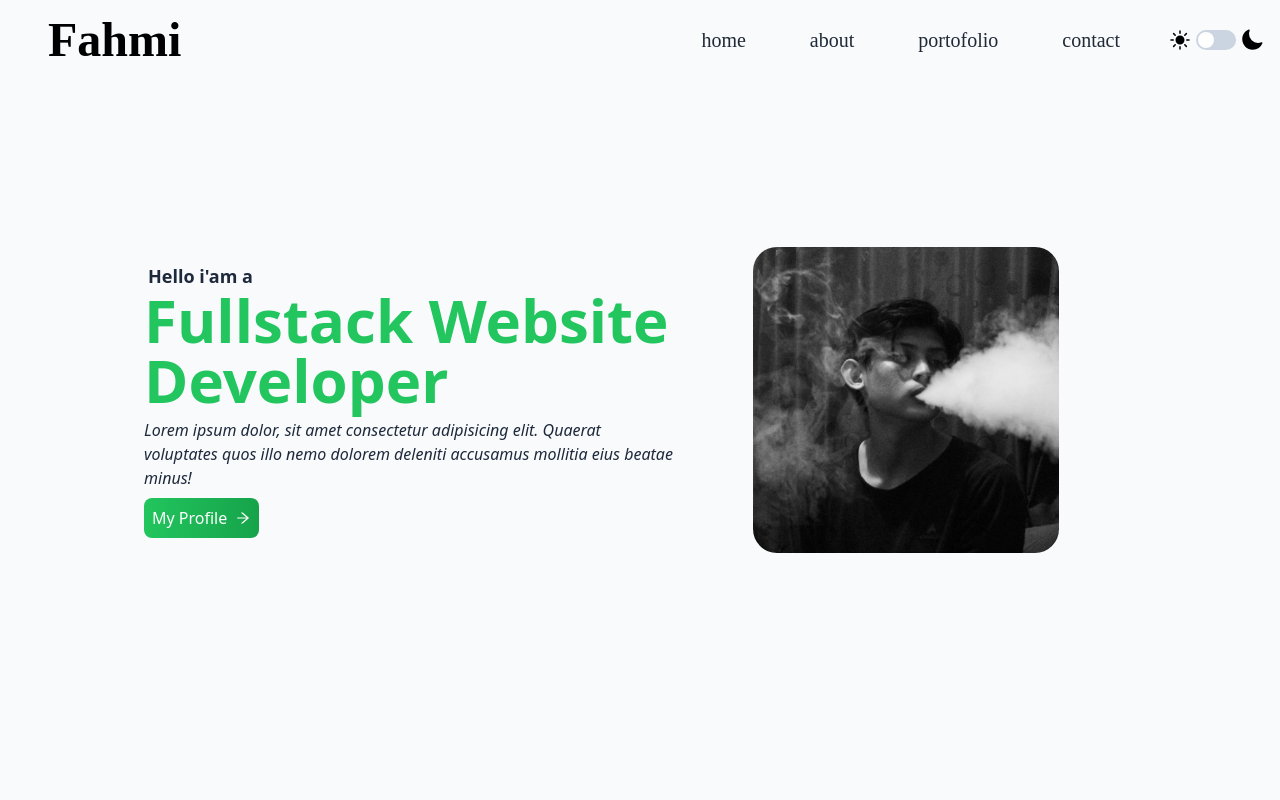
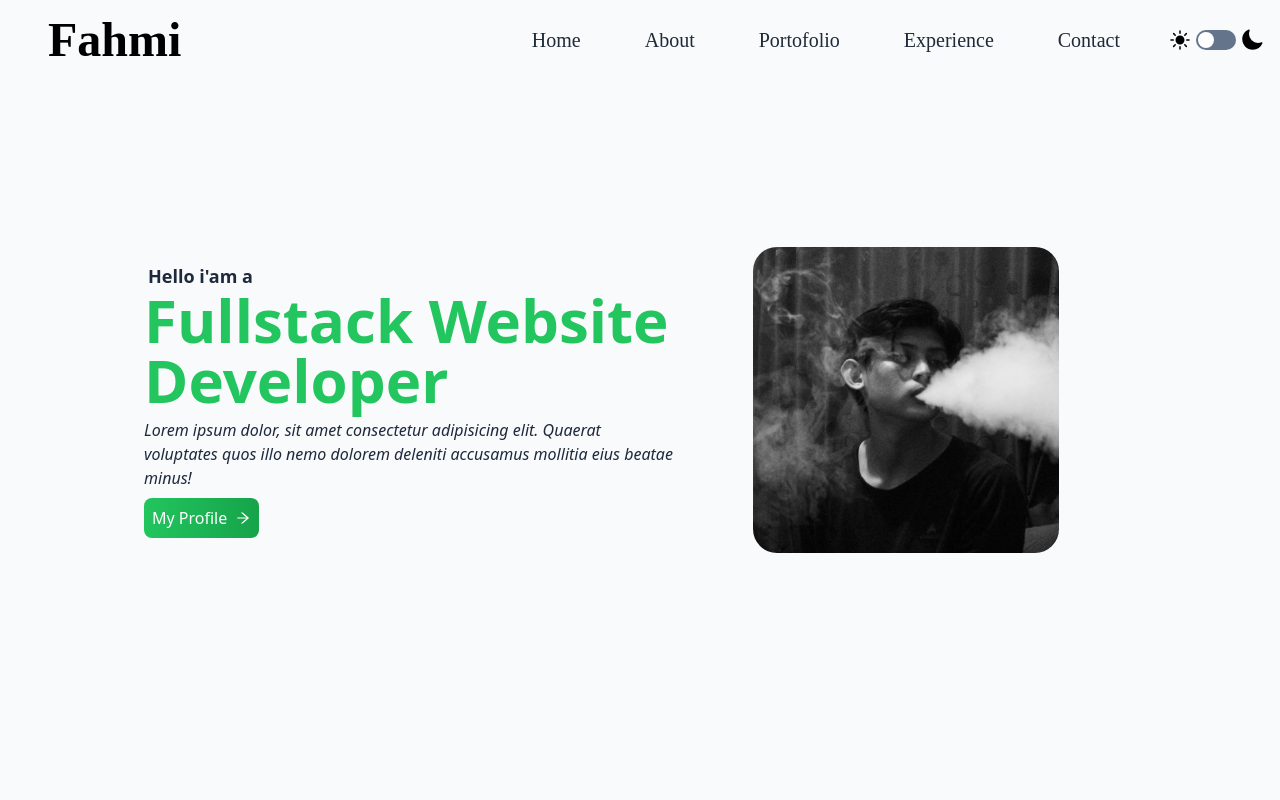
Before and after one commit to fahmiAzizz/My-Portofolio, a React (Vite) app: page / in a window 1280 px wide. Shown: the top 800 px of the page. Built offline with nearby package versions, Linux system fonts and the light colour scheme; a web font is replaced by a local one.

Commit message:
menambahkan fitur smooth scroll

```diff
--- a/index.html
+++ b/index.html
@@ -1,5 +1,5 @@
 <!doctype html>
-<html lang="en">
+<html lang="en" class=" scroll-smooth">
 
 <head>
   <meta charset="UTF-8" />
--- a/src/components/About.jsx
+++ b/src/components/About.jsx
@@ -3,10 +3,10 @@ import Hero from '../assets/Hero.jpeg'
 
 const About = () => {
     return (
-        <div name='about' className='w-full h-screen dark:text-slate-100 dark:bg-gradient-to-b dark:to-slate-800
+        <div id='about' className='w-full h-screen dark:text-slate-100 dark:bg-gradient-to-b dark:to-slate-800
         dark:from-slate-900 text-slate-800 bg-slate-200'>
-            <div className='w-full h-full justify-center items-center p-6 max-w-screen-lg mx-auto grid md:grid-cols-2'>
-                <div className='mt-2 md:mt-0'>
+            <div className='w-full h-full justify-center items-end md:items-center p-6 max-w-screen-lg mx-auto grid md:grid-cols-2'>
+                <div className='mt-2  md:mt-0'>
                     <img src={Hero} className=' w-2/3 rounded-3xl mx-auto' alt="" />
                 </div>
                 <div className='m-2'>
--- a/src/components/Contact.jsx
+++ b/src/components/Contact.jsx
@@ -57,7 +57,7 @@ const Contact = () => {
     }
 
     return (
-        <div className=' md:h-screen bg-white  w-full my-4 md:my-0 dark:text-slate-100 dark:bg-gradient-to-b dark:to-slate-950
+        <div id='contact' className=' md:h-screen bg-white dark:bg-slate-950  w-full p-4 md:p-0 dark:text-slate-100 dark:bg-gradient-to-b dark:to-slate-950
         dark:from-slate-900 text-slate-800'>
             <div className='md:h-screen flex items-center'>
                 <div className='flex justify-center border-2 border-slate-300 bg-slate-200 shadow-lg rounded-md p-3 items-center w-full mx-2 md:mx-32 h-full  md:h-[80%] flex-col md:flex-row dark:bg-slate-800 dark:border-slate-900'>
--- a/src/components/Experience.jsx
+++ b/src/components/Experience.jsx
@@ -56,7 +56,7 @@ const Experience = () => {
 
 
     return (
-        <div name="experience" className='w-full text-black bg-slate-200 dark:text-slate-100 dark:bg-slate-900'>
+        <div id="experience" className='w-full py-20 text-black bg-slate-200 dark:text-slate-100 dark:bg-slate-900'>
             <div className=' h-full justify-center p-6 max-w-screen-lg mx-auto flex flex-col'>
                 <div>
                     <p className='text-3xl  text-center font-semibold mb-2'>Experience</p>
--- a/src/components/Home.jsx
+++ b/src/components/Home.jsx
@@ -4,7 +4,7 @@ import { AiOutlineArrowRight } from 'react-icons/ai'
 
 const Home = () => {
     return (
-        <div name="home" className='pt-20 md:pt-0 h-screen w-full bg-slate-50 text-slate-800
+        <div id="home" className='pt-20 md:pt-0 h-screen w-full bg-slate-50 text-slate-800
         dark:text-slate-100 dark:bg-gradient-to-b dark:from-slate-800
         dark:to-slate-900'>
             <div className='max-w-screen-lg mx-auto flex flex-col items-center justify-center h-full px-4 md:flex-row'>
--- a/src/components/Navbar.jsx
+++ b/src/components/Navbar.jsx
@@ -4,6 +4,8 @@ import cn from 'clsx';
 import { throttle } from 'lodash';
 
 const Navbar = () => {
+
+
 
 
     // useEffect(() => {
@@ -61,23 +63,35 @@ const Navbar = () => {
 
 
     const [nav, setNav] = useState(false);
+    const closeNavbar = () => {
+        setNav(false);
+    }
 
     const links = [
         {
             id: 1,
-            link: 'home'
+            link: '#home',
+            name: 'Home'
         },
         {
             id: 2,
-            link: 'about'
+            link: '#about',
+            name: 'About'
         },
         {
             id: 3,
-            link: 'portofolio'
+            link: '#portofolio',
+            name: 'Portofolio'
         },
         {
             id: 4,
-            link: 'contact'
+            link: '#experience',
+            name: 'Experience'
+        },
+        {
+            id: 5,
+            link: '#contact',
+            name: 'Contact'
         }
     ]
 
@@ -111,14 +125,14 @@ const Navbar = () => {
             </div>
             <ul className='hidden md:flex'>
                 {links.map(link => (
-                    <li key={link.id} className='dark:text-white text-xl px-4 mr-8 cursor-pointer font-medium text-gray-800 hover:scale-110 duration-200 '>{link.link}</li>
+                    <li key={link.id} className='dark:text-white text-xl px-4 mr-8 cursor-pointer font-medium text-gray-800 hover:scale-110 duration-200 '><a href={link.link}>{link.name}</a></li>
                 ))}
 
                 <li className='flex items-center gap-1'>
                     <svg xmlns="http://www.w3.org/2000/svg" viewBox="0 0 24 24" fill="currentColor" className="w-6 h-6 dark:text-white">
                         <path d="M12 2.25a.75.75 0 01.75.75v2.25a.75.75 0 01-1.5 0V3a.75.75 0 01.75-.75zM7.5 12a4.5 4.5 0 119 0 4.5 4.5 0 01-9 0zM18.894 6.166a.75.75 0 00-1.06-1.06l-1.591 1.59a.75.75 0 101.06 1.061l1.591-1.59zM21.75 12a.75.75 0 01-.75.75h-2.25a.75.75 0 010-1.5H21a.75.75 0 01.75.75zM17.834 18.894a.75.75 0 001.06-1.06l-1.59-1.591a.75.75 0 10-1.061 1.06l1.59 1.591zM12 18a.75.75 0 01.75.75V21a.75.75 0 01-1.5 0v-2.25A.75.75 0 0112 18zM7.758 17.303a.75.75 0 00-1.061-1.06l-1.591 1.59a.75.75 0 001.06 1.061l1.591-1.59zM6 12a.75.75 0 01-.75.75H3a.75.75 0 010-1.5h2.25A.75.75 0 016 12zM6.697 7.757a.75.75 0 001.06-1.06l-1.59-1.591a.75.75 0 00-1.061 1.06l1.59 1.591z" />
                     </svg>
-                    <button onClick={toggleDarkMode} className='darkModeToggle w-10 h-5 p-0.5 rounded-full bg-slate-300'><div className='h-4 w-4 bg-white rounded-full dark:translate-x-5'></div></button>
+                    <button onClick={toggleDarkMode} className='darkModeToggle w-10 h-5 p-0.5 rounded-full bg-slate-500'><div className='h-4 w-4 bg-white rounded-full dark:translate-x-5'></div></button>
                     <svg xmlns="http://www.w3.org/2000/svg" viewBox="0 0 24 24" fill="currentColor" class="w-6 h-6 dark:text-white">
                         <path fill-rule="evenodd" d="M9.528 1.718a.75.75 0 01.162.819A8.97 8.97 0 009 6a9 9 0 009 9 8.97 8.97 0 003.463-.69.75.75 0 01.981.98 10.503 10.503 0 01-9.694 6.46c-5.799 0-10.5-4.701-10.5-10.5 0-4.368 2.667-8.112 6.46-9.694a.75.75 0 01.818.162z" clip-rule="evenodd" />
                     </svg>
@@ -130,7 +144,7 @@ const Navbar = () => {
                     <svg xmlns="http://www.w3.org/2000/svg" viewBox="0 0 24 24" fill="currentColor" className="w-6 h-6 dark:text-white">
                         <path d="M12 2.25a.75.75 0 01.75.75v2.25a.75.75 0 01-1.5 0V3a.75.75 0 01.75-.75zM7.5 12a4.5 4.5 0 119 0 4.5 4.5 0 01-9 0zM18.894 6.166a.75.75 0 00-1.06-1.06l-1.591 1.59a.75.75 0 101.06 1.061l1.591-1.59zM21.75 12a.75.75 0 01-.75.75h-2.25a.75.75 0 010-1.5H21a.75.75 0 01.75.75zM17.834 18.894a.75.75 0 001.06-1.06l-1.59-1.591a.75.75 0 10-1.061 1.06l1.59 1.591zM12 18a.75.75 0 01.75.75V21a.75.75 0 01-1.5 0v-2.25A.75.75 0 0112 18zM7.758 17.303a.75.75 0 00-1.061-1.06l-1.591 1.59a.75.75 0 001.06 1.061l1.591-1.59zM6 12a.75.75 0 01-.75.75H3a.75.75 0 010-1.5h2.25A.75.75 0 016 12zM6.697 7.757a.75.75 0 001.06-1.06l-1.59-1.591a.75.75 0 00-1.061 1.06l1.59 1.591z" />
                     </svg>
-                    <button onClick={toggleDarkMode} className='darkModeToggle w-10 h-5 p-0.5 rounded-full bg-slate-300'><div className='h-4 w-4 bg-white rounded-full dark:translate-x-5'></div></button>
+                    <button onClick={toggleDarkMode} className='darkModeToggle w-10 h-5 p-0.5 rounded-full bg-slate-500'><div className='h-4 w-4 bg-white rounded-full dark:translate-x-5'></div></button>
                     <svg xmlns="http://www.w3.org/2000/svg" viewBox="0 0 24 24" fill="currentColor" class="w-6 h-6 dark:text-white">
                         <path fill-rule="evenodd" d="M9.528 1.718a.75.75 0 01.162.819A8.97 8.97 0 009 6a9 9 0 009 9 8.97 8.97 0 003.463-.69.75.75 0 01.981.98 10.503 10.503 0 01-9.694 6.46c-5.799 0-10.5-4.701-10.5-10.5 0-4.368 2.667-8.112 6.46-9.694a.75.75 0 01.818.162z" clip-rule="evenodd" />
                     </svg>
@@ -140,9 +154,9 @@ const Navbar = () => {
                     {nav ? <FaTimes size={30} /> : <FaBars size={30} />}
                 </div>
                 {nav && (
-                    <ul className='flex flex-col justify-center items-center absolute top-0 left-0 w-full h-screen bg-white dark:bg-slate-700 dark:text-white'>
+                    <ul className='opacity-80 flex flex-col justify-center items-center absolute top-0 left-0 w-full h-screen bg-white dark:bg-slate-700 dark:text-white'>
                         {links.map(link => (
-                            <li key={link.id} className='px-4 cursor-pointer capitalize py-6 text-3xl'>{link.link}</li>
+                            <li onClick={closeNavbar} key={link.id} className='px-4 cursor-pointer capitalize py-6 text-3xl'><a href={link.link}>{link.name}</a></li>
                         ))}
                     </ul>
                 )}
--- a/src/components/Portofolio.jsx
+++ b/src/components/Portofolio.jsx
@@ -4,7 +4,7 @@ import Project1 from '../assets/project1.png'
 
 const Portofolio = () => {
     return (
-        <div className='w-full  text-slate-800 h-auto bg-slate-50 dark:text-slate-100 dark:bg-gradient-to-b dark:from-slate-800
+        <div id="portofolio" className='w-full py-20 text-slate-800 h-auto bg-slate-50 dark:text-slate-100 dark:bg-gradient-to-b dark:from-slate-800
         dark:to-slate-900 '>
             <div className='p-6 max-w-screen-lg  mx-auto justify-center h-auto flex flex-col'>
                 <div>
@@ -54,7 +54,6 @@ const Portofolio = () => {
                             </div>
                         </div>
                     </div>
-
                 </div>
             </div>
         </div>
```
